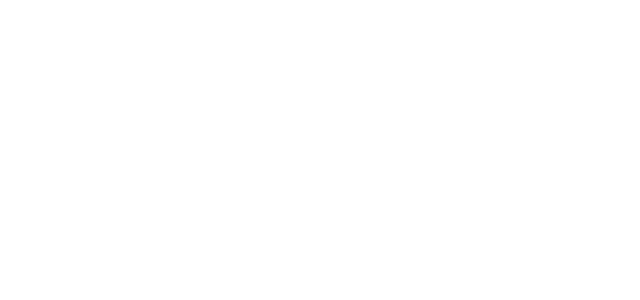
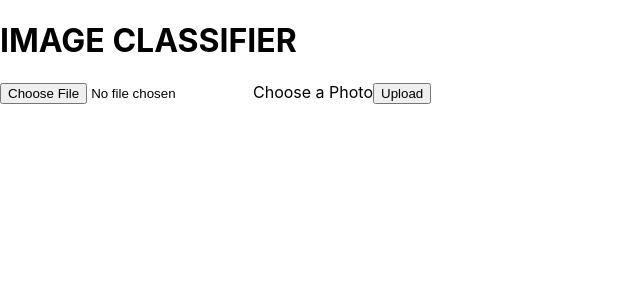
Before and after one commit to ArJSarmiento/SpecLab, a React (Create React App) app: page / in a window 1280 px wide. Shown: the top 300 px of the page, without its empty margins (0-640 px from the left). Built offline with nearby package versions, Linux system fonts and the light colour scheme.

Commit message:
Import typescript

```diff
--- a/package.json
+++ b/package.json
@@ -6,9 +6,14 @@
     "@testing-library/jest-dom": "^5.16.5",
     "@testing-library/react": "^13.3.0",
     "@testing-library/user-event": "^13.5.0",
+    "@types/jest": "^28.1.7",
+    "@types/node": "^18.7.11",
+    "@types/react": "^18.0.17",
+    "@types/react-dom": "^18.0.6",
     "react": "^18.2.0",
     "react-dom": "^18.2.0",
     "react-scripts": "5.0.1",
+    "typescript": "^4.7.4",
     "web-vitals": "^2.1.4"
   },
   "scripts": {
--- a/src/Components/Layout.js
+++ /dev/null
@@ -1,9 +0,0 @@
-function Layout() {
-    return (
-        <nav>
-
-        </nav>
-    );
-  }
-
-  export default Layout;
--- /dev/null
+++ b/src/Components/Layout.tsx
@@ -0,0 +1,9 @@
+function Layout() {
+    return (
+        <header>
+            Image Classifier
+        </header>
+    );
+}
+
+export default Layout;
--- a/src/Pages/App.js
+++ /dev/null
@@ -1,12 +0,0 @@
-import '../Assets/css/App.css';
-import Layout from '../Components/Layout.js'
-
-function App() {
-  return (
-    <main>
-      <Layout/>
-    </main>
-  );
-}
-
-export default App;
--- /dev/null
+++ b/src/Pages/App.tsx
@@ -0,0 +1,27 @@
+import '../Assets/css/App.css';
+// import Layout from '../Components/Layout.jsx'
+
+function App() {
+  return (
+    <main>
+      <header>
+        <h1 className="header_logo">IMAGE CLASSIFIER</h1>
+      </header>
+
+      <form>
+          <input id="file" type="file" name="imageFile"/>
+          <label htmlFor="file">
+            Choose a Photo
+          </label>
+
+          <input id="submit" type="submit" name="submit" value="Upload" />
+      </form>
+
+      <section className="cards">
+
+      </section>
+    </main>
+  );
+}
+
+export default App;
--- a/src/index.js
+++ b/src/index.tsx
@@ -1,8 +1,8 @@
 import React from 'react';
 import ReactDOM from 'react-dom/client';
 import './Assets/css/index.css';
-import App from './Pages/App.js';
-import reportWebVitals from './reportWebVitals';
+import App from './Pages/App.jsx';
+import reportWebVitals from './reportWebVitals.js';
 
 const root = ReactDOM.createRoot(document.getElementById('root'));
 root.render(
```
Also changed, not shown: tsconfig.json (added, +21 -0 lines), src/reportWebVitals.ts (renamed from src/reportWebVitals.js), src/setupTests.ts (renamed from src/setupTests.js), 1 other file (tests, documents, lock files or other folders).
